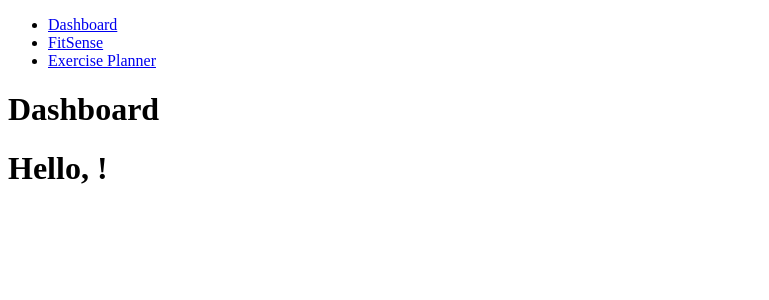
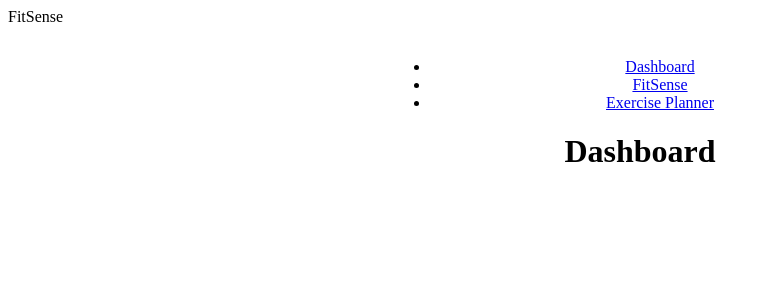
Before and after one commit to arpitanigam/FitnessSense, a React (Vite) app in the folder frontend/: page / in a window 1280 px wide. Shown: the top 300 px of the page, without its empty margins (0-769 px from the left). Built offline with nearby package versions, Linux system fonts and the light colour scheme.

Commit message:
Updated App.jsx
Refactor App component to improve structure and add class names.

```diff
--- a/frontend/src/App.jsx
+++ b/frontend/src/App.jsx
@@ -17,16 +17,19 @@ export default function App() {
   if (activeNav === "exercise planner") {
     content = <ExercisePlanner />;
   } else if (activeNav === "fitsense") {
-		content = <h1>FitSense</h1>;
+    content = <h1 className="title">FitSense</h1>;
   } else if (activeNav === "dashboard") {
-		content = <h1>Dashboard</h1>;
+    content = <h1 className="title">Dashboard</h1>;
   }
 
 	return (
-		<div>
+    <div className="page">
+      <div className="brand">FitSense</div>
+      <div className="container">
         <NavBar setActiveNav={setActiveNav} />
         {content}
-			<h1>Hello, {user}!</h1>
+        {user && <h2 className="title">Hello, {user}!</h2>}
+      </div>
     </div>
   );
 }
```
Lines whose indentation alone changed are shown as unchanged.
